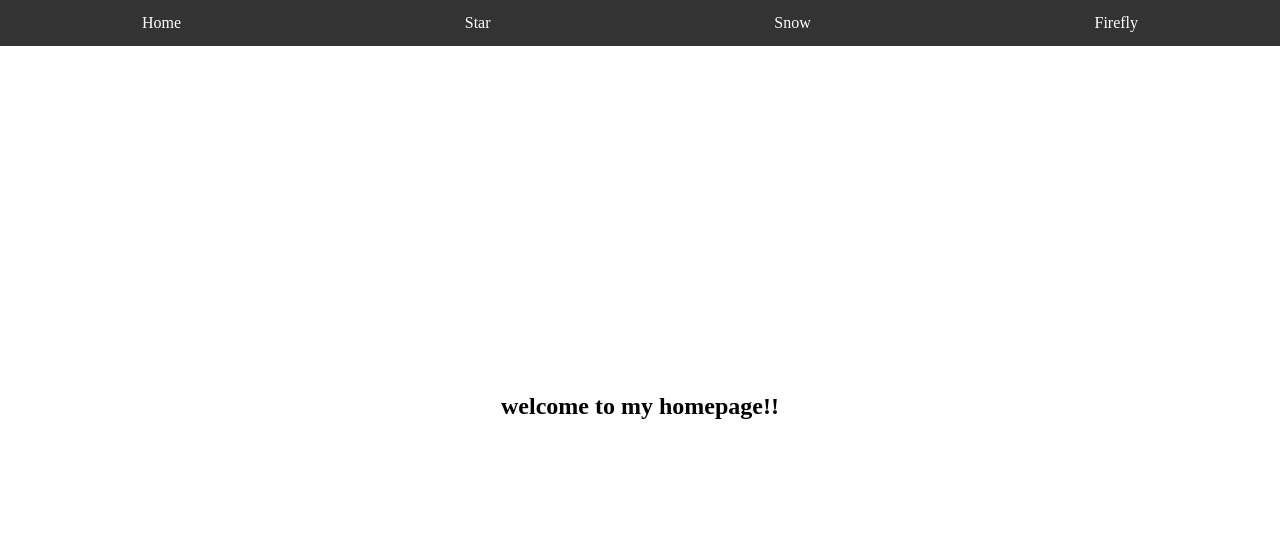
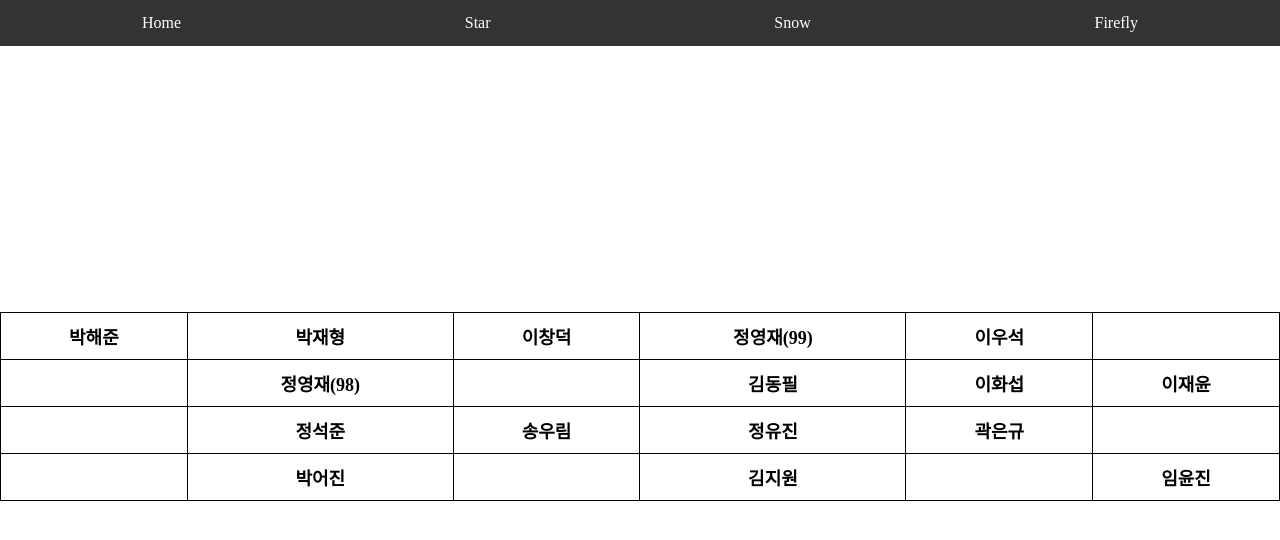
Before and after one commit to bubbleRion/star, a plain HTML site: page index.html in a window 1280 px wide. Drawn offline with Linux system fonts and the light colour scheme.

Commit message:
새시대

```diff
--- a/home.css
+++ b/home.css
@@ -4,6 +4,16 @@
     box-sizing: border-box;
 }
 
+table {
+    width: 100%;
+    border-collapse: collapse;
+    text-align: center;
+}
+th, td {
+    border: 1px solid black;
+    padding: 10px;
+    font-size: 18px;
+}
 /* 네비게이션 바 스타일 */
 .navbar {
     overflow: hidden;
--- a/index.html
+++ b/index.html
@@ -19,7 +19,27 @@
     <div class="content" id="content">
         <!-- 여기에 내용을 추가하세요 -->
 
-        <div class="home_comming">welcome to my homepage!!</div>
+        <div class="home_comming">
+
+
+    <table>
+        <tbody>
+            <!-- 5x6 테이블 생성 -->
+            <!-- 첫 번째 행 -->
+            <tr>
+                <td>박해준</td> <td>박재형</td> <td>이창덕</td> <td>정영재(99)</td> <td>이우석</td> <td></td>
+            </tr>
+            <tr>
+                <td></td> <td>정영재(98)</td> <td></td> <td>김동필</td> <td>이화섭</td> <td>이재윤</td>
+            </tr>
+            <tr>
+                <td></td> <td>정석준</td> <td>송우림</td> <td>정유진</td> <td>곽은규</td> <td></td>
+            </tr>
+            <tr>
+                <td></td> <td>박어진</td> <td></td> <td>김지원</td> <td></td> <td>임윤진</td>
+            </tr>
+        </tbody>
+    </table>
     </div>
 </body>
 </html>
```
